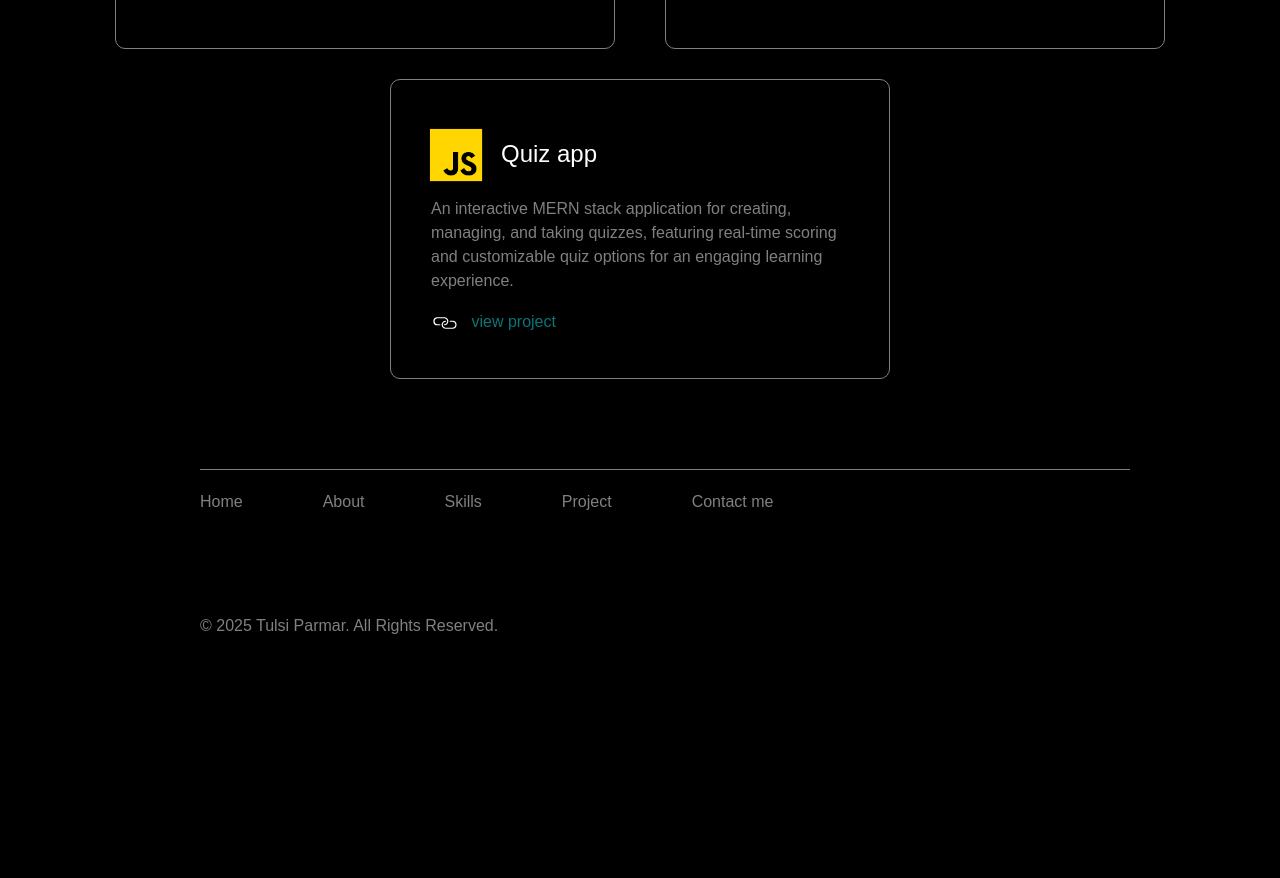
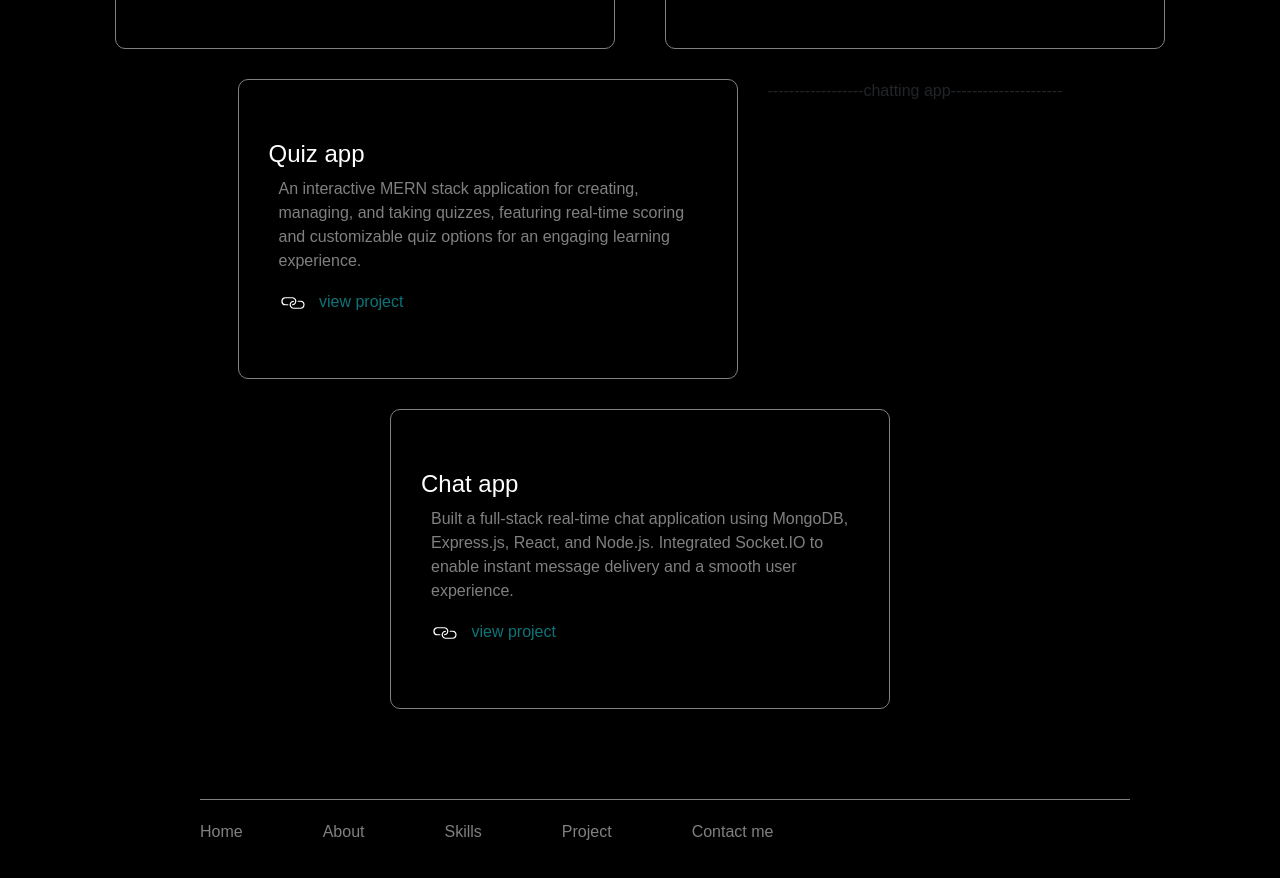
Before and after one commit to tulsi-parmar1/Portfolio, a React (Vite) app: page /projects in a window 1280 px wide. Shown: the part 700-1578 px from the top of the page. Before the commit the page ends 1404 px from the top, so only its background shows below. Built offline with nearby package versions, Linux system fonts and the light colour scheme.

Commit message:
added new project

```diff
--- a/src/Components/Project.jsx
+++ b/src/Components/Project.jsx
@@ -31,7 +31,6 @@ const Project = () => {
                 marginLeft: "-10px",
               }}
             >
-              <img src={jsIcon} alt="" />
               <h4>HireHub</h4>
             </div>
             <p>
@@ -60,7 +59,6 @@ const Project = () => {
                 marginLeft: "-10px",
               }}
             >
-              <img src={jsIcon} alt="" />
               <h4>Expense-Tracker</h4>
             </div>
             <p>
@@ -83,7 +81,6 @@ const Project = () => {
                 marginLeft: "-10px",
               }}
             >
-              <img src={jsIcon} alt="" />
               <h4>Quiz app</h4>
             </div>
             <p>
@@ -96,6 +93,32 @@ const Project = () => {
             </span>
           </div>
         </a>
+        ------------------chatting app---------------------
+        <a
+          href="https://github.com/tulsi-parmar1/chatting_website"
+          target="_blank"
+        >
+          <div className={style.project}>
+            <div
+              style={{
+                display: "flex",
+                alignItems: "center",
+                gap: "10px",
+                marginLeft: "-10px",
+              }}
+            >
+              <h4>Chat app</h4>
+            </div>
+            <p>
+              Built a full-stack real-time chat application using MongoDB,
+              Express.js, React, and Node.js. Integrated Socket.IO to enable
+              instant message delivery and a smooth user experience.
+            </p>
+            <span>
+              <CiLink /> view project
+            </span>
+          </div>
+        </a>
       </div>
     </>
   );
```
